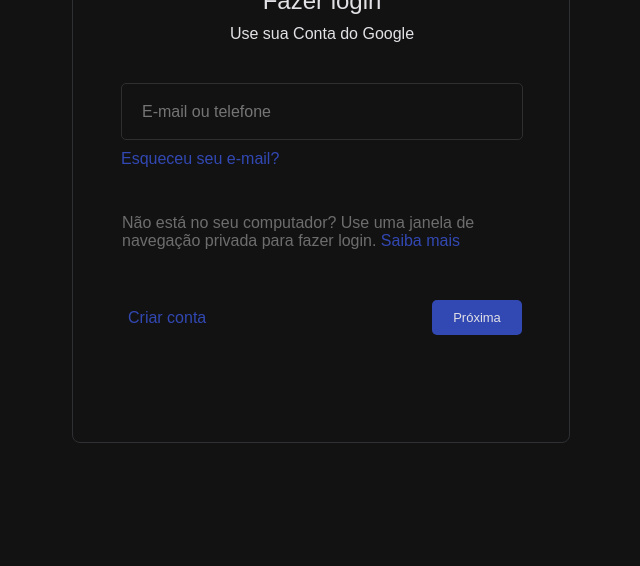
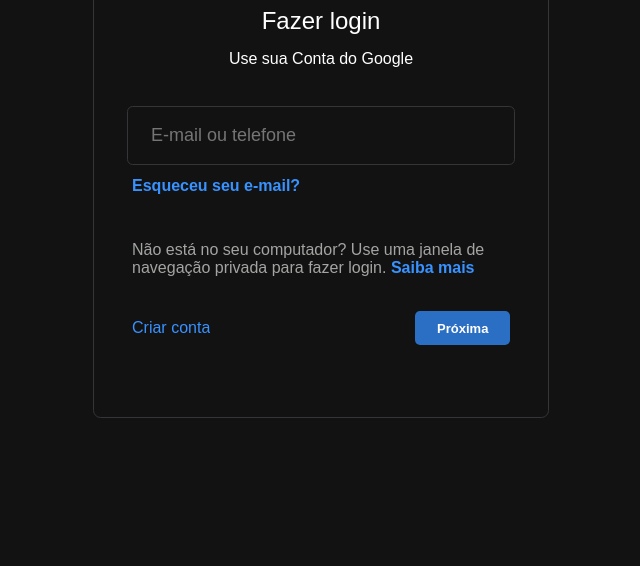
Before and after one commit to dreisss/iespes, a plain HTML site: page Programming/class02/site2/index.html in a window 1280 px wide. Shown: the part 234-800 px from the top of the page, without its empty margins (319-959 px from the left). Drawn offline with Linux system fonts and the light colour scheme.

Commit message:
simplified the codes and changed some style details

```diff
--- a/Programming/class02/site1/style.css
+++ b/Programming/class02/site1/style.css
@@ -1,6 +1,5 @@
 
 body {
-    width: 100vw; height: 100vh;
     margin: 0px; padding: 0px;
 
     display: flex;
@@ -11,9 +10,9 @@
 }
 
 div#header {
-    width: calc(100% - 30px); height: 70px;
+    width: calc(100% - 1cm);
 
-    margin-bottom: 200px; padding: 15px;
+    margin-bottom: 5cm; padding: 0.5cm;
 
     display: flex;
     justify-content: space-between;
@@ -23,35 +22,28 @@
     color: #e1e1e6;
 }
 
-img#logo { width: 140px; }
+img#logo { width: 4cm; }
 
-div#inputs { width: 185px; }
+div#inputs {  width: 5cm; }
 
 div.input-div {
     width: calc(100% - 6px);
 
-    margin: 4px 0px; padding: 2px;
+    margin: 1.4mm 0; padding: 0.7mm;
 
-    border: 1px solid #121212;
-    border-radius: 5px;
+    border: 0.2mm solid #121212; border-radius: 2mm;
 
-    display: flex;
-    justify-content: space-between;
+    display: flex; justify-content: space-between;
 }
 
-input.input-text {
-    width: 100%;
-    border: none;
-}
+input.input-text {  width: 100%; border: none; }
 
-img.icon { width: 20px; }
+img.icon { width: 0.5cm; }
 
 input#button {
-    width: 100%; height: 25px;
+    width: 100%; height: 0.7cm;
 
-    border: none;
-    border-radius: 10px;
+    border: none; border-radius: 2mm;
 
-    background-color: #51beca;
-    color: #e1e1e6;
+    background-color: #51beca; color: #e1e1e6;
 }
--- a/Programming/class02/site2/style.css
+++ b/Programming/class02/site2/style.css
@@ -1,101 +1,65 @@
 
 body {
-    width: 100vw; height: 100vh;
-    margin: 0px; padding: 0px;
+    height: 100vh; margin: 0px;
 
     display: flex;
     justify-content: center;
     align-items: center;
 
-    background-color: #121212;
-    color: #e1e1e6;
+    background-color: #121212; color: #fff;
     font-family: Arial;
 }
 
 div#container {
-    width: 25rem; height: 28.5rem;
+    width: 10cm; height: 10.6cm;
 
-    padding: 3rem;
+    padding: 1cm 1cm 1.7cm 1cm;
 
-    display: flex;
-    flex-flow: column wrap;
+    display: flex; flex-direction: column;
+    justify-content: space-evenly;
     align-items: center;
 
-    border: 1px solid #2f3033;
-    border-radius: 8px;
+    border: 0.5mm solid #343539; border-radius: 2mm;
 }
 
 
-h2#title {
-    font-size: x-large;
-    font-weight: 400;
-    margin: 25px 0px 0px 0px;
+h2#title { font-size: x-large; font-weight: 520; margin: 4mm 0 0 0; }
+
+h3#subtitle { font-size: medium; font-weight: 500; margin: 2mm 0 8mm 0; }
+
+input#email {
+    width: 90%; height: 3mm;
+
+    margin-bottom: 1mm; padding: 6mm;
+
+    font-size: large; font-weight: 500;
+
+    background-color: #0000; color: #fff;
+    border: 1px solid #343539; border-radius: 1.5mm;
 }
 
-h3#subtitle {
-    font-size: medium;
-    font-weight: 500;
-    margin: 10px 0px 40px 0px;
-}
+a, input#create-account { color: #3892ff; font-weight: 550; cursor: pointer; }
 
-input#email {
-    width: calc(100% - 40px); height: 15px;
+a#forget-email { align-self: baseline; margin-bottom: 6mm; font-size: medium; }
 
-    margin-bottom: 10px; padding: 20px;
+p#info { margin-bottom: 7mm; color: #a3a5a2; font-size: medium; }
 
-    font-size: medium;
-    font-weight: 500;
-
-    background-color: #00000000;
-    color: #e1e1e6;
-    border: 1px solid #2f2f2f;
-    border-radius: 5px;
-}
-
-a { color: #3248b3; }
-
-a#forget-email {
-    align-self: baseline;
-
-    margin-bottom: 30px;
-
-    font-size: medium;
-    font-weight: 400;
-}
-
-p#info {
-    margin-bottom: 50px;
-
-    font-size: medium;
-
-    color: #6d6d6d
-}
-
-div#buttons {
-    width: 100%;
-
-    display: flex;
-
-    justify-content: space-between;
-}
+div#buttons { width: 100%; display: flex; justify-content: space-between; }
 
 input#create-account {
-    font-size: medium;
-    font-weight: 500;
+    padding: 0;
 
-    background-color: #00000000;
-    color: #3248b3;
+    font-size: medium; font-weight: 500;
+
+    background-color: #0000;
     border: none;
 }
 
 input#next {
-    width: 90px; height: 35px;
+    width: 2.5cm; height: 9mm;
 
-    font-size: small;
-    font-weight: 500;
+    font-size: small; font-weight: 550;
 
-    background-color: #3248b3;
-    color: #e1e1e6;
-    border: none;
-    border-radius: 5px;
+    background-color: #2b6fc4; color: #fff;
+    border: none; border-radius: 5px;
 }
--- a/Programming/class02/site3/style.css
+++ b/Programming/class02/site3/style.css
@@ -1,58 +1,42 @@
 body {
-    width: 100vw; height: 100vh;
-    margin: 0px; padding: 0px;
+    height: 100vh; margin: 0;
 
     display: flex;
-    justify-content: center;
-    align-items: center;
+    justify-content: center; align-items: center;
 
     background-color: #191622; color: #e1e2e6;
     font-family: Arial;
 }
 
 div#main {
-    width: 400px; height: 450px;
+    width: 10cm; height: 12cm; padding: 5mm 2mm 7mm 1mm;
 
-    display: flex; flex-flow: column wrap;
-    justify-content: space-evenly;
-    align-items: center;
+    display: flex; flex-direction: column;
+    justify-content: space-evenly; align-items: center;
 
-    border: 2px solid #44475a; border-radius: 10px;
+    border: 1mm solid #44475a; border-radius: 10px;
 }
 
-span#velocity { font-size: 7em; }
+span#velocity { font-size: 3.5cm; }
 
-div#shower2 {
-    width: 50%;
+div#shower2 { width: 50%; display: flex; justify-content: space-between; }
 
-    display: flex;
-    justify-content: space-between;
-}
-
-div.shower2-div {
-    width: 40%;
-    font-size: 1.2em;
-}
+div.shower2-div { width: 40%; font-size: 5mm; }
 
 h5.shower2-title {
-    width: calc(100% - 6px);
-    margin: 0px 0px 5px 0px; padding: 3px;
-    border-bottom: 2px solid #44475a;
+    margin: 0 0 2mm 0; padding: 0.6mm;
+    border-bottom: 0.6mm solid #44475a;
 }
 
 input#run-button {
-    width: 100px; height: 35px;
-    margin: 20px;
+    width: 2.4cm; height: 1cm;
 
     background-color: #44475a; color: #e1e2e6;
-    border: none; border-radius: 10px;
+    border: none; border-radius: 2mm;
 
     font-size: medium;
 }
 
-input#run-button:hover {
-    background-color: #483C67;
-    cursor: pointer;
-}
+input#run-button:hover { background-color: #483C67; cursor: pointer; }
 
 input#run-button:active { background-color: #988BC7; }
```
Also changed, not shown: Programming/class02/site2/index.html (+1 -0 lines), Programming/class02/site2/utils/colors.txt (+6 -4 lines).
